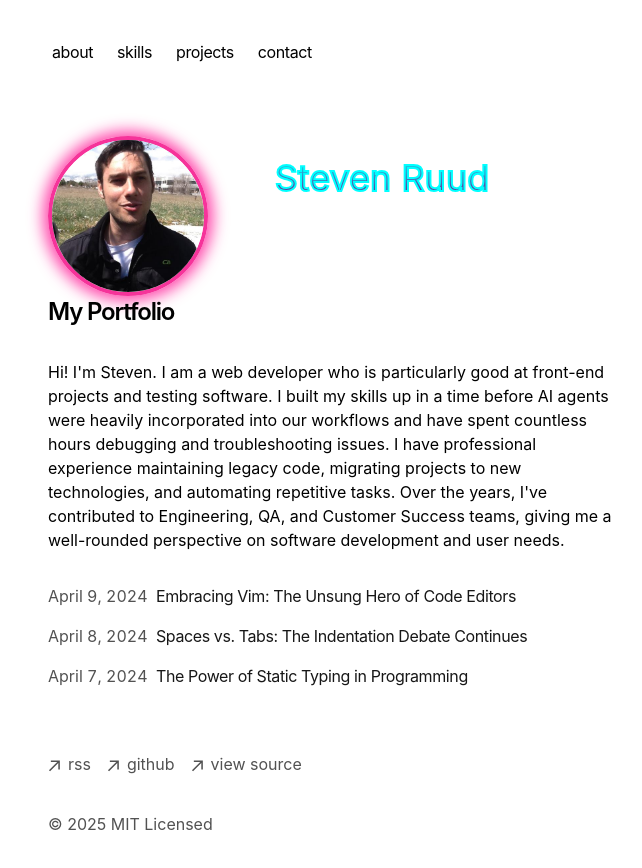
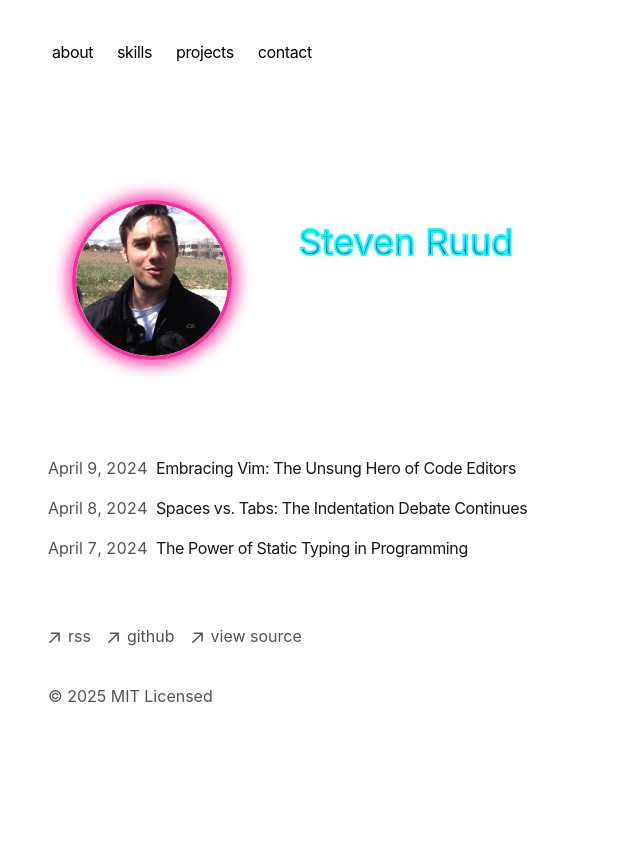
Before and after one commit to sruud/my-portfolio, a Next.js app: page / in a window 1280 px wide. Shown: the top 868 px of the page, without its empty margins (304-946 px from the left). After the commit the page ends 800 px from the top, so only its background shows below. Built offline with nearby package versions, Linux system fonts and the light colour scheme.

Commit message:
Picture Profile and  Title place holder

```diff
--- /dev/null
+++ b/app/components/Intro.tsx
@@ -0,0 +1,51 @@
+export default function Intro() {
+  return (
+    <section id="intro" className="max-w-4xl px-6 py-16">
+      <div className="intro flex items-center space-x-6">
+        {/* GitHub Logo */}
+        <img
+          src="/gh_profile.jpg"
+          alt="Steven Ruud"
+          className="w-40 h-40 rounded-full border-4 border-pink-500 shadow-[0_0_15px_5px_rgba(255,20,147,0.8)]"
+        />
+
+        {/* Name & Title Container */}
+        <div className="flex flex-col">
+          {/* Name with SVG Text */}
+          <svg
+            width="300"
+            height="80"
+            viewBox="0 0 300 80"
+            xmlns="http://www.w3.org/2000/svg"
+          >
+            <text
+              x="50%"
+              y="50%"
+              textAnchor="middle"
+              dy=".3em"
+              fontSize="36"
+              fill="url(#gradient)"
+              stroke="cyan"
+              strokeWidth="2"
+              className="header-text"
+            >
+              Steven Ruud
+            </text>
+            {/* Gradient Fill */}
+            <defs>
+              <linearGradient id="gradient" gradientTransform="rotate(90)">
+                <stop offset="0%" stopColor="cyan" />
+                <stop offset="100%" stopColor="purple" />
+              </linearGradient>
+            </defs>
+          </svg>
+
+          {/* Title */}
+          <h1 className="text-2xl sm:text-3xl font-bold text-white font-poppins">
+            Web Developer & Software Engineer
+          </h1>
+        </div>
+      </div>
+    </section>
+  );
+}
--- a/app/layout.tsx
+++ b/app/layout.tsx
@@ -1,27 +1,29 @@
-import './global.css'
-import type { Metadata } from 'next'
-import { GeistSans } from 'geist/font/sans'
-import { GeistMono } from 'geist/font/mono'
-import { Navbar } from './components/nav'
-import { Analytics } from '@vercel/analytics/react'
-import { SpeedInsights } from '@vercel/speed-insights/next'
-import Footer from './components/footer'
-import { baseUrl } from './sitemap'
+import "./global.css";
+import type { Metadata } from "next";
+import { GeistSans } from "geist/font/sans";
+import { GeistMono } from "geist/font/mono";
+import { Navbar } from "./components/nav";
+import { Analytics } from "@vercel/analytics/react";
+import { SpeedInsights } from "@vercel/speed-insights/next";
+import Footer from "./components/footer";
+import { baseUrl } from "./sitemap";
+import Intro from "./components/Intro";
 
 export const metadata: Metadata = {
   metadataBase: new URL(baseUrl),
   title: {
-    default: 'Next.js Portfolio Starter',
-    template: '%s | Next.js Portfolio Starter',
+    default: "Next.js Portfolio Starter",
+    template: "%s | Next.js Portfolio Starter",
   },
-  description: 'This is my portfolio.',
+  description: "This is my portfolio.",
+  // Do I need this
   openGraph: {
-    title: 'My Portfolio',
-    description: 'This is my portfolio.',
+    title: "My Portfolio",
+    description: "This is my portfolio.",
     url: baseUrl,
-    siteName: 'My Portfolio',
-    locale: 'en_US',
-    type: 'website',
+    siteName: "My Portfolio",
+    locale: "en_US",
+    type: "website",
   },
   robots: {
     index: true,
@@ -29,25 +31,25 @@ export const metadata: Metadata = {
     googleBot: {
       index: true,
       follow: true,
-      'max-video-preview': -1,
-      'max-image-preview': 'large',
-      'max-snippet': -1,
+      "max-video-preview": -1,
+      "max-image-preview": "large",
+      "max-snippet": -1,
     },
   },
-}
+};
 
-const cx = (...classes) => classes.filter(Boolean).join(' ')
+const cx = (...classes) => classes.filter(Boolean).join(" ");
 
 export default function RootLayout({
   children,
 }: {
-  children: React.ReactNode
+  children: React.ReactNode;
 }) {
   return (
     <html
       lang="en"
       className={cx(
-        'text-black bg-white dark:text-white dark:bg-black',
+        "text-black bg-white dark:text-white dark:bg-black",
         GeistSans.variable,
         GeistMono.variable
       )}
@@ -56,11 +58,13 @@ export default function RootLayout({
         <main className="flex-auto min-w-0 mt-6 flex flex-col px-2 md:px-0">
           <Navbar />
           {children}
+          {/* <Intro /> */}
+          {/* ^ This belongs in Page */}
           <Footer />
           <Analytics />
           <SpeedInsights />
         </main>
       </body>
     </html>
-  )
+  );
 }
--- a/app/page.tsx
+++ b/app/page.tsx
@@ -1,56 +1,18 @@
 import { BlogPosts } from "app/components/posts";
+import Intro from "./components/Intro";
 
 export default function Page() {
   return (
     <section>
-      <div className="intro flex items-center space-x-6">
-        {/* Add Picture */}
-        <img
-          src="/gh_profile.jpg"
-          alt="Steven Ruud"
-          className="w-40 h-40 rounded-full border-4 border-pink-500 shadow-[0_0_15px_5px_rgba(255,20,147,0.8)]"
-        />
+      {/* <div className="intro flex items-center space-x-6">
 
-        {/* Name & Title Container */}
-        <div className="flex flex-col">
-          <svg
-            width="300"
-            height="80"
-            viewBox="0 0 300 80"
-            xmlns="http://www.w3.org/2000/svg"
-          >
-            <text
-              x="50%"
-              y="50%"
-              textAnchor="middle"
-              dy=".3em"
-              fontSize="36"
-              fill="url(#gradient)"
-              stroke="cyan"
-              strokeWidth="2"
-              className="header-text"
-            >
-              Steven Ruud
-            </text>
-            {/* Gradient info*/}
-            <defs>
-              <linearGradient id="gradient" gradientTransform="rotate(90)">
-                <stop offset="0%" stopColor="cyan" />
-                <stop offset="100%" stopColor="purple" />
-              </linearGradient>
-            </defs>
-          </svg>
-
-          {/* Title */}
-          <h1 className="text-2xl sm:text-3xl font-bold text-white font-poppins">
-            Web Developer & Software Engineer
-          </h1>
-        </div>
-      </div>
-      <h1 className="mb-8 text-2xl font-semibold tracking-tighter">
+      </div> */}
+      {/* Remove */}
+      {/* <h1 className="mb-8 text-2xl font-semibold tracking-tighter">
         My Portfolio
-      </h1>
-      <p className="mb-4">
+      </h1> */}
+      {/* Create new component and move this to the to an about me section */}
+      {/* <p className="mb-4">
         {`Hi! I'm Steven. I am a web developer who is particularly good at
             front-end projects and testing software. I built my skills up in a
             time before AI agents were heavily incorporated into our workflows
@@ -60,7 +22,8 @@ export default function Page() {
             the years, I've contributed to Engineering, QA, and Customer Success
             teams, giving me a well-rounded perspective on software development
             and user needs.`}
-      </p>
+      </p> */}
+      <Intro />
       <div className="my-8">
         <BlogPosts />
       </div>
```
